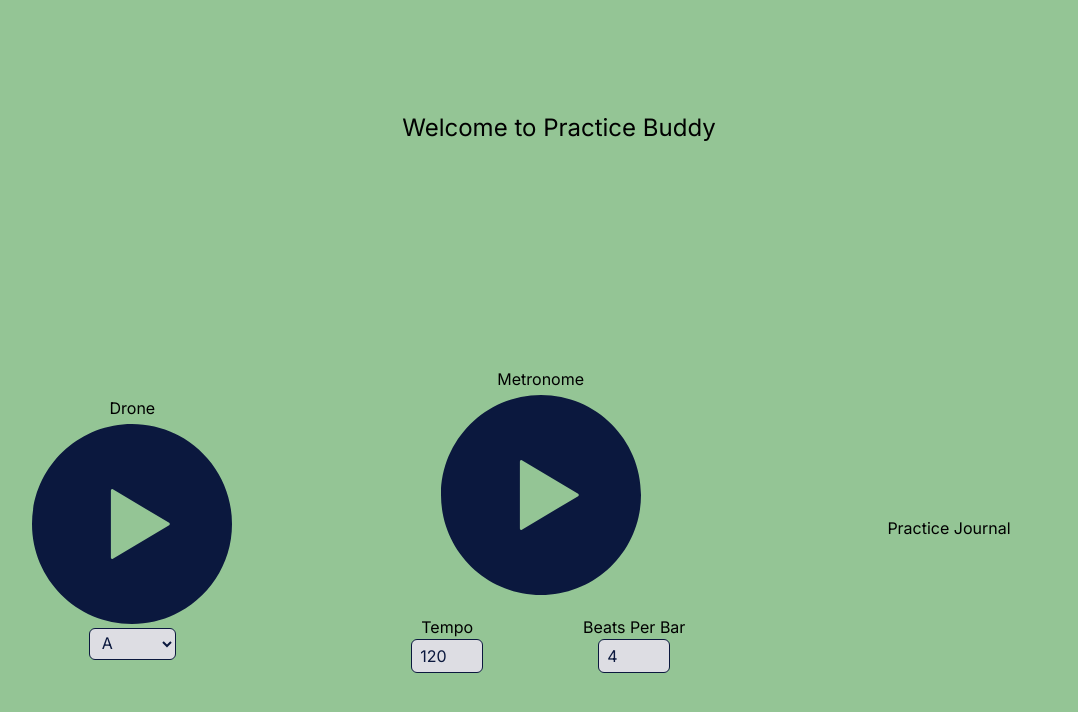
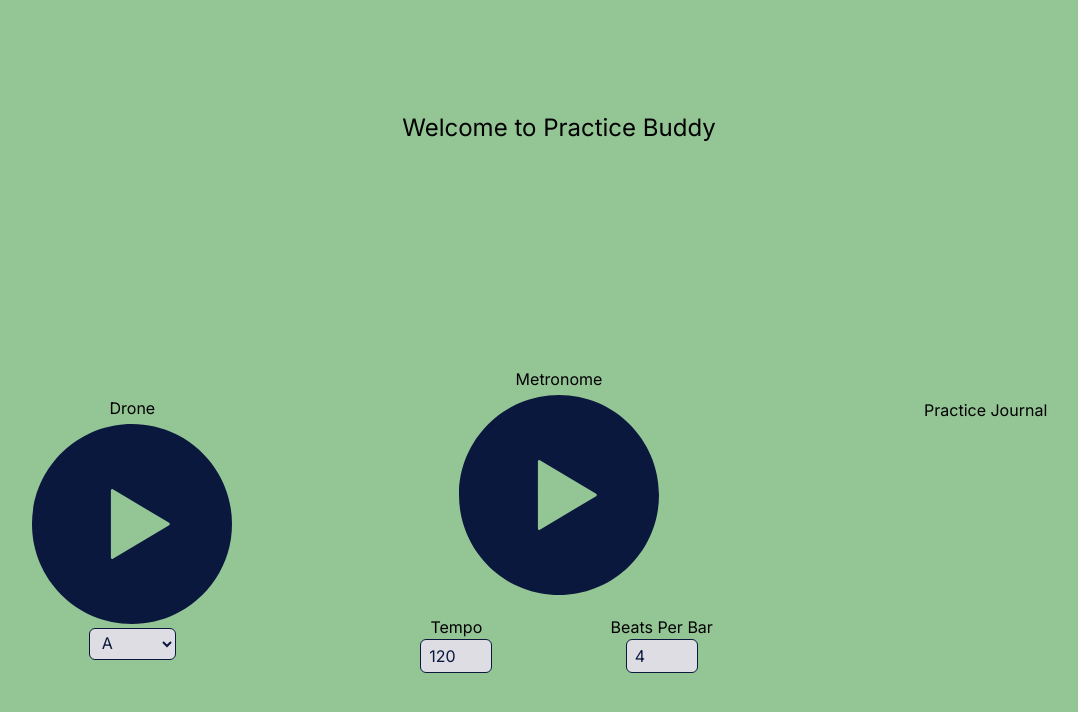
Before and after one commit to LAsoul88/practice_buddy, a Next.js app: page / in a window 1280 px wide. Shown: the top 712 px of the page, without its empty margins (81-1159 px from the left). Built offline with nearby package versions, Linux system fonts and the light colour scheme.

Commit message:
fixed spacing between elements

```diff
--- a/src/app/page.tsx
+++ b/src/app/page.tsx
@@ -5,15 +5,15 @@
     <main className="flex min-h-screen flex-col items-center justify-around bg-celadon text-oxford-blue">
       <h1 className="">Welcome to Practice Buddy</h1>
       <div className="flex items-center text-center w-full">
-        <section className="flex flex-col items-center w-1/3">
+        <section className="flex flex-col items-center w-1/3 min-h-[260px]">
           <h2>Drone</h2>
           <DroneTool />
         </section>
-        <section className="flex flex-col items-center w-1/3 max-w-[390px] min-w-[260px]">
+        <section className="flex flex-col items-center w-1/3 min-h-[260px]">
           <h2>Metronome</h2>
           <MetronomeTool />
         </section>
-        <section className="flex flex-col items-center w-1/3">
+        <section className="flex flex-col items-center w-1/3 min-h-[260px]">
           <h2>Practice Journal</h2>
         </section>
       </div>
```
